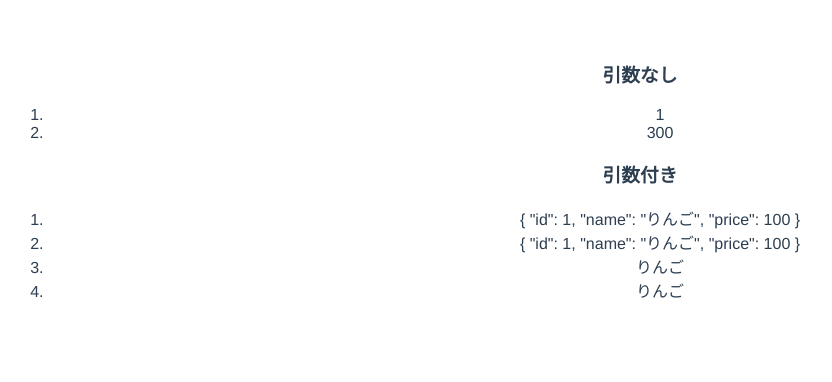
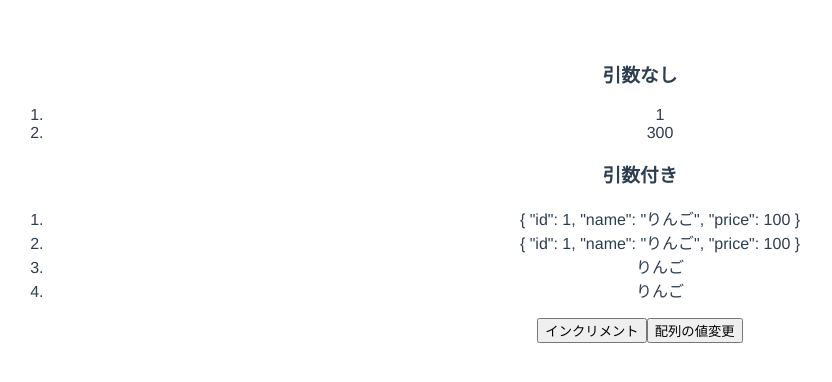
Before and after one commit to slintristeza/primer_of_vue_cli, a Vue app: page / in a window 1280 px wide. Shown: the top 382 px of the page, without its empty margins (0-832 px from the left). Built offline with nearby package versions, Linux system fonts and the light colour scheme.

Commit message:
section43 261-263

```diff
--- a/src/App.vue
+++ b/src/App.vue
@@ -12,11 +12,26 @@
       <li>{{ nameA }}</li>
       <li>{{ nameB(1) }}</li>
     </ol>
+    <button @click="incrementValue">インクリメント</button>
+    <button @click="changeArrayValue">配列の値変更</button>
   </div>
 </template>
 
 <script>
 import HelloWorld from './components/HelloWorld'
+import Vue from 'vue'
+import Vuex from 'vuex'
+Vue.use(Vuex)
+
+const store = new Vuex.Store({
+  actions: {
+    actionType ({ commit }, payload) {
+      commit('mutationType')
+    }
+  }
+})
+
+store.dispatch('mutationType', 1)
 
 export default {
   name: 'App',
@@ -39,6 +54,14 @@ export default {
     itemB () { return this.$store.getters.item }, // bad
     nameA () { return this.$store.getters.name(1) }, // good
     nameB () { return this.$store.getters.name } // bad
+  },
+  methods: {
+    changeArrayValue () {
+      this.$store.commit('mutationList', { id: 4, name: 'おれんじ', price: 400 })
+    },
+    incrementValue () {
+      this.$store.commit('increment')
+    }
   }
 }
 </script>
--- a/src/store.js
+++ b/src/store.js
@@ -20,6 +20,9 @@ const store = new Vuex.Store({
     decrement: state => [state.count--],
     mutationType (state, payload) {
       state.count = payload
+    },
+    mutationList (state, { id, name, price }) {
+      state.list.push({ id, name, price })
     }
   },
   getters: {
```
